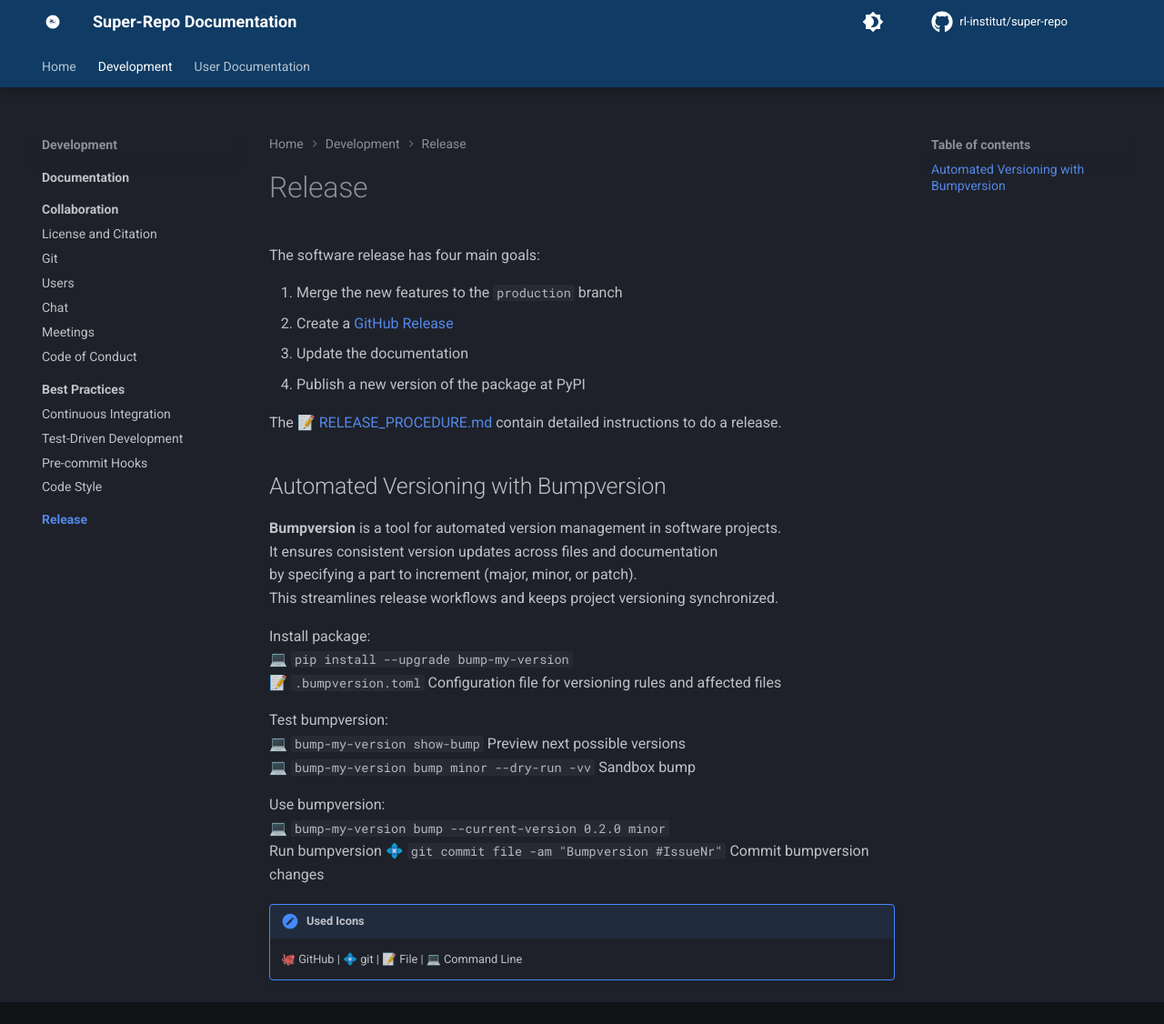
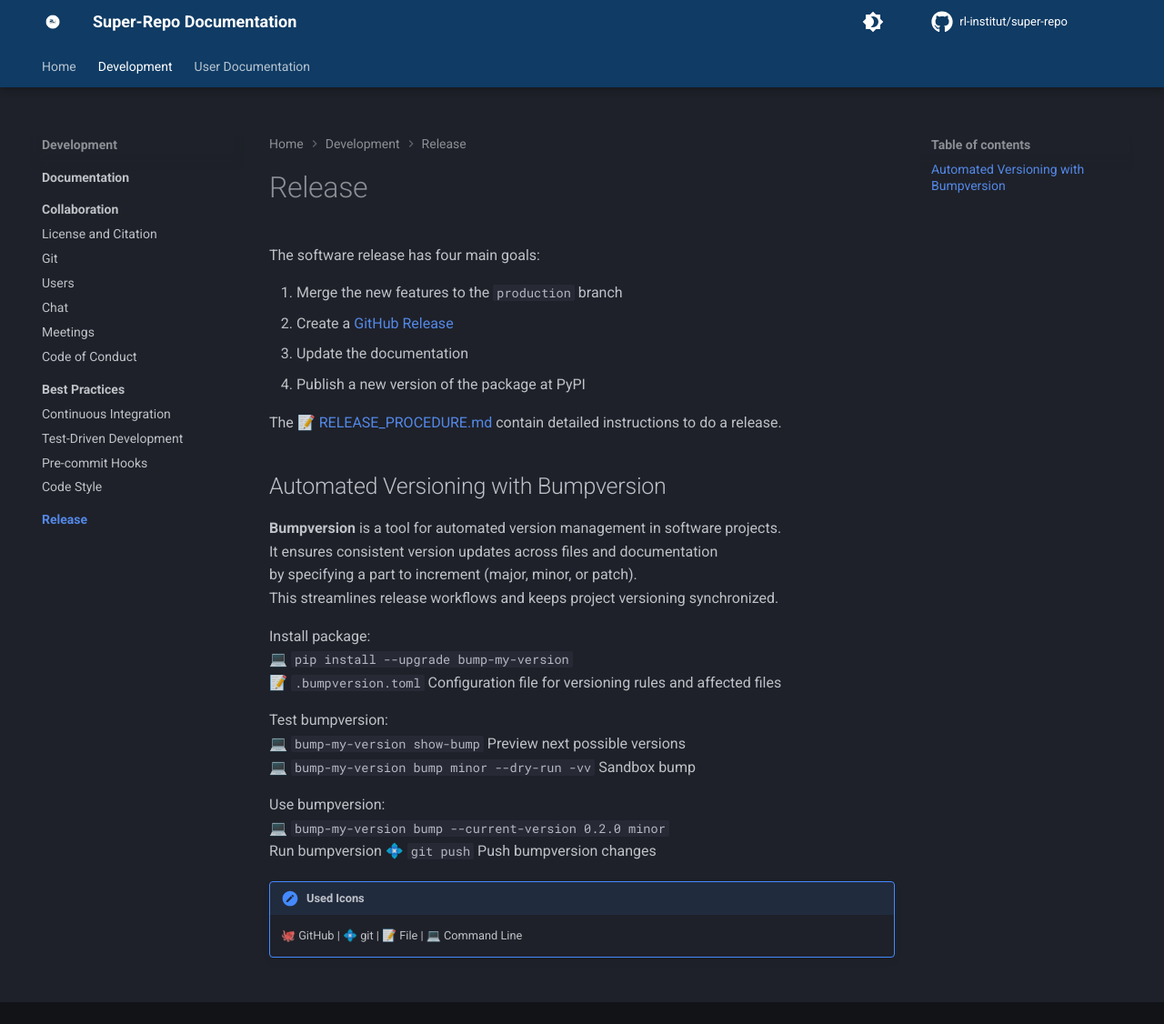
Before and after one commit to rl-institut/super-repo, an MkDocs documentation site: the page built from docs/development/release/index.md, in a window 1280 px wide and 1126 px high. Shown: the whole window at 91% size. Built offline with MkDocs 1.6.1 and Material for MkDocs 9.7.7, drawn with Linux system fonts in a browser that asks for light colours; comment, search, counter and statistics services are not loaded; the version menu is left out.

Commit message:
Fix workflow #24

```diff
--- a/docs/development/release/index.md
+++ b/docs/development/release/index.md
@@ -27,7 +27,7 @@ Test bumpversion: <br>
 
 Use bumpversion: <br>
     💻 `bump-my-version bump --current-version 0.2.0 minor` <br> Run bumpversion
-    💠 `git commit file -am "Bumpversion #IssueNr"` Commit bumpversion changes
+    💠 `git push` Push bumpversion changes
 
 !!! note "Used Icons"
     🐙 GitHub | 💠 git | 📝 File | 💻 Command Line
```
Also changed, not shown: 1 other file.
